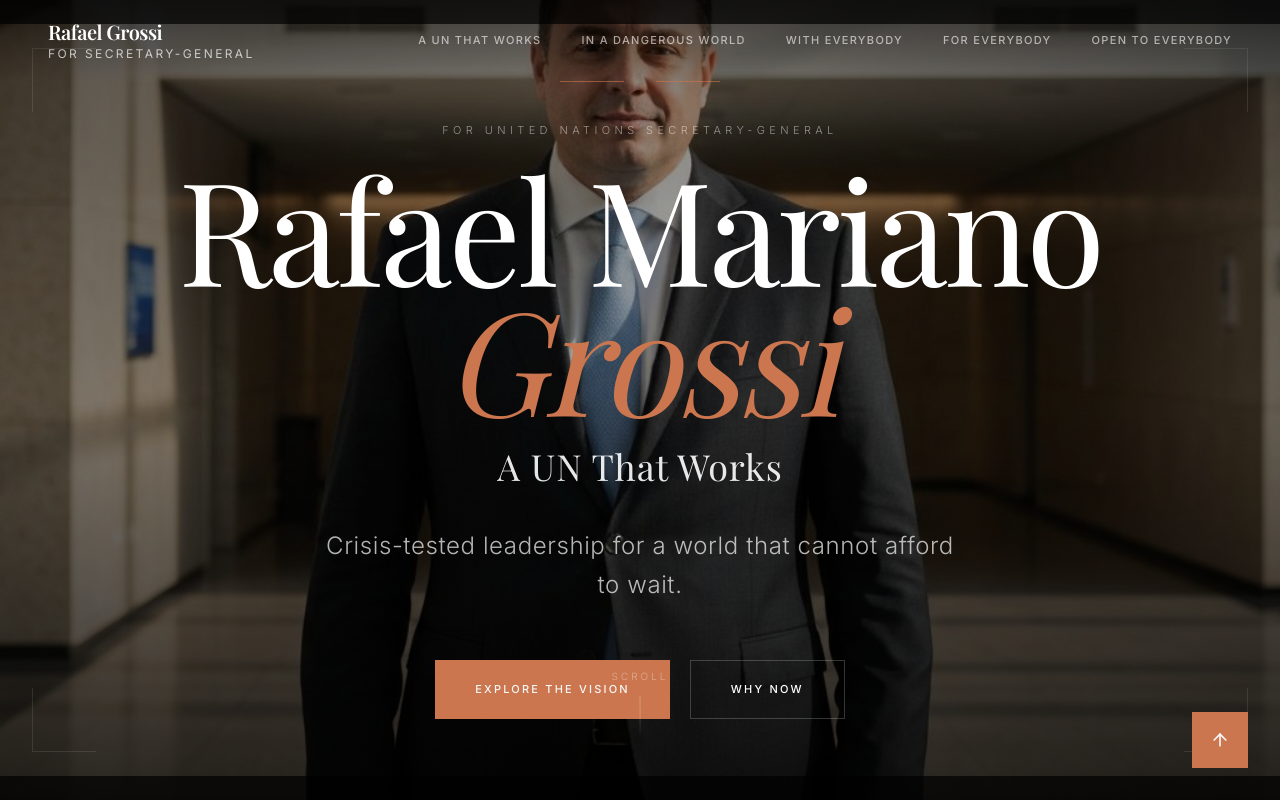
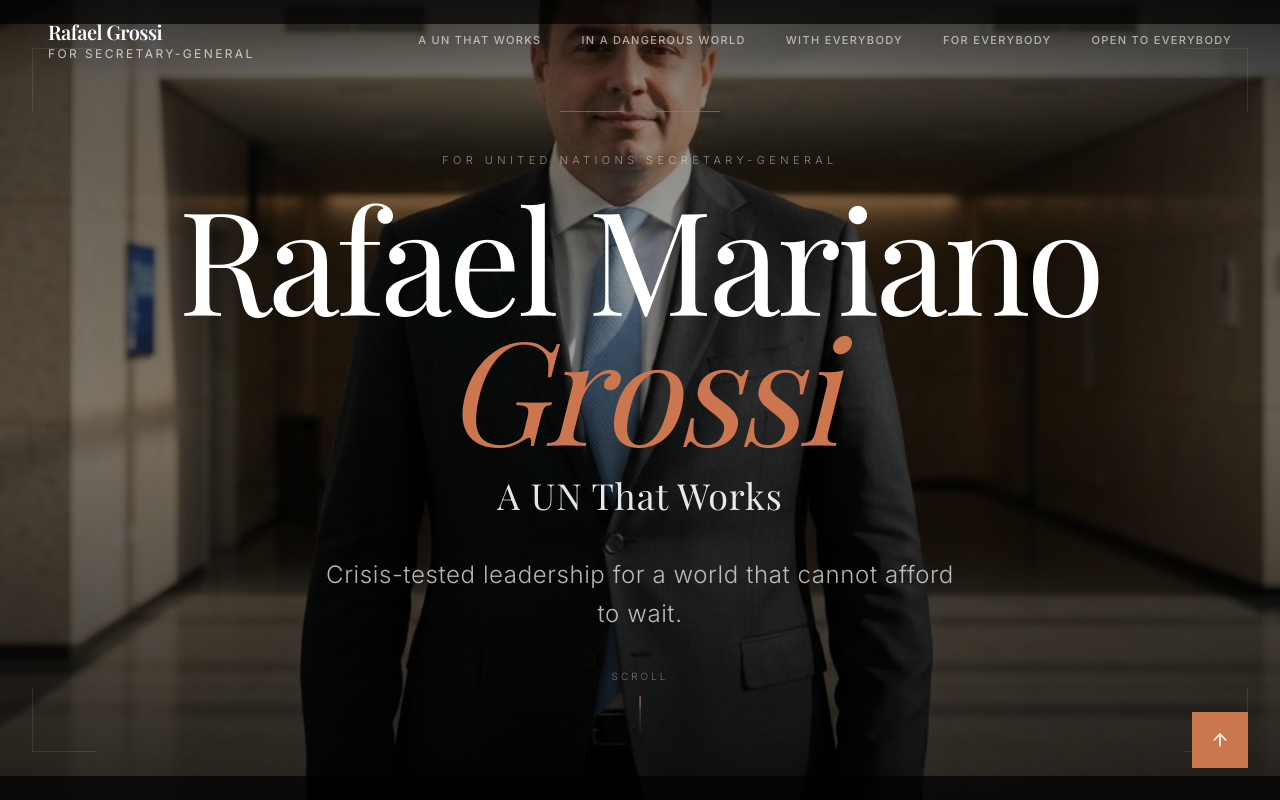
Before and after one commit to demireidel/PS-Grossi, a Next.js app: page / in a window 1280 px wide. Shown: the top 800 px of the page. Built offline with nearby package versions, Linux system fonts and the light colour scheme; a web font is replaced by a local one.

Commit message:
fix: remove "Explore the Vision" and "Why Now" buttons from hero section
Simplify hero section to focus on key title and subtitle.

```diff
--- a/components/sections/hero-section.tsx
+++ b/components/sections/hero-section.tsx
@@ -77,25 +77,6 @@ export function HeroSection() {
           Crisis-tested leadership for a world that cannot afford to wait.
         </p>
 
-        <div
-          className={`flex flex-col sm:flex-row gap-5 justify-center transition-all duration-1000 delay-900 ${
-            loaded ? "opacity-100 translate-y-0" : "opacity-0 translate-y-8"
-          }`}
-        >
-          <a
-            href="#vision"
-            className="group relative inline-flex items-center justify-center px-10 py-5 bg-secondary text-secondary-foreground font-medium text-[11px] uppercase tracking-[0.2em] overflow-hidden transition-all duration-500 hover:shadow-lg hover:shadow-secondary/20"
-          >
-            <span className="relative z-10">Explore the Vision</span>
-            <div className="absolute inset-0 bg-accent transform scale-x-0 group-hover:scale-x-100 transition-transform duration-500 origin-left" />
-          </a>
-          <a
-            href="#dangerous-world"
-            className="inline-flex items-center justify-center px-10 py-5 border border-white/20 text-white font-medium text-[11px] uppercase tracking-[0.2em] hover:bg-white/5 hover:border-white/40 transition-all duration-300"
-          >
-            Why Now
-          </a>
-        </div>
       </div>
 
       {/* Scroll Indicator - refined */}
```
